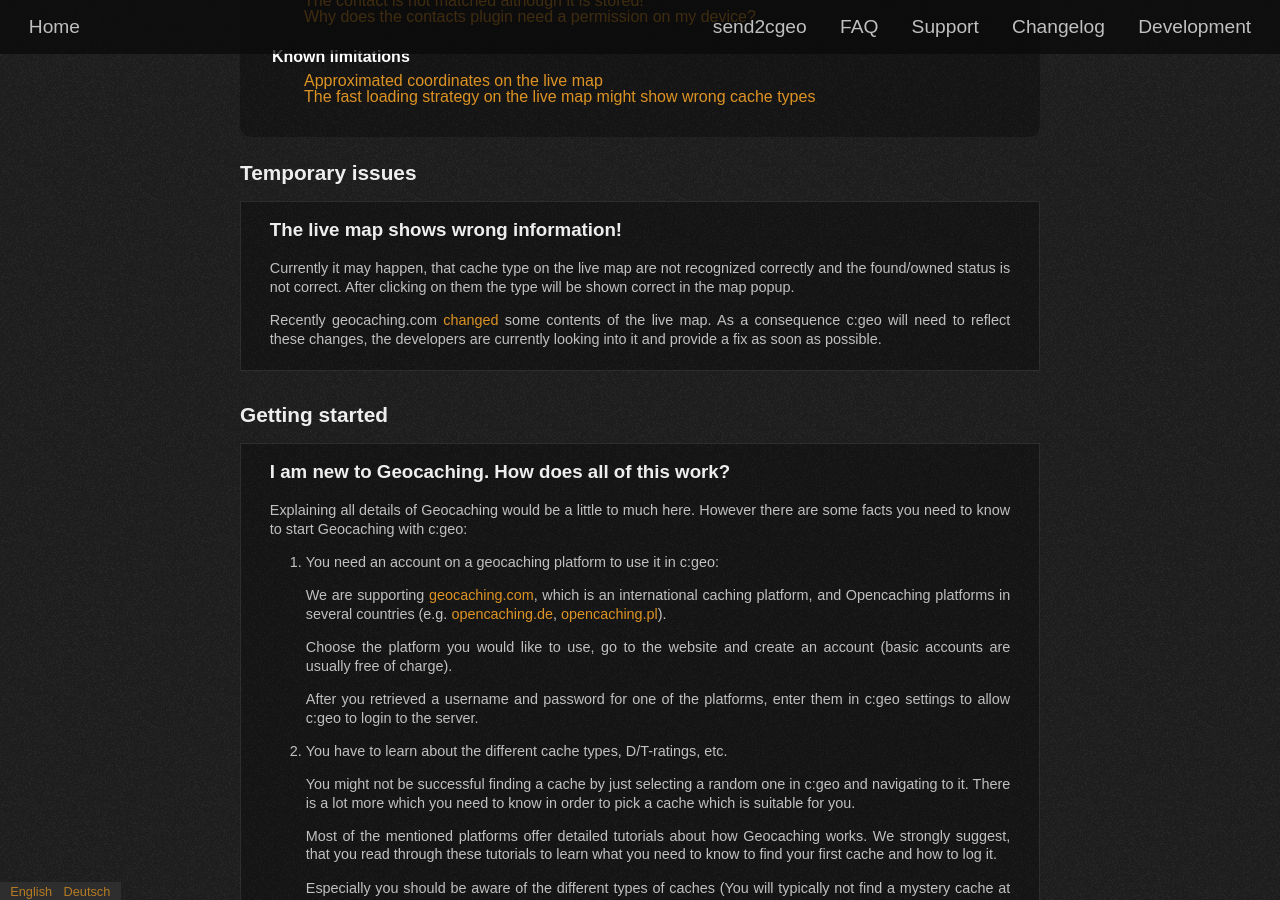
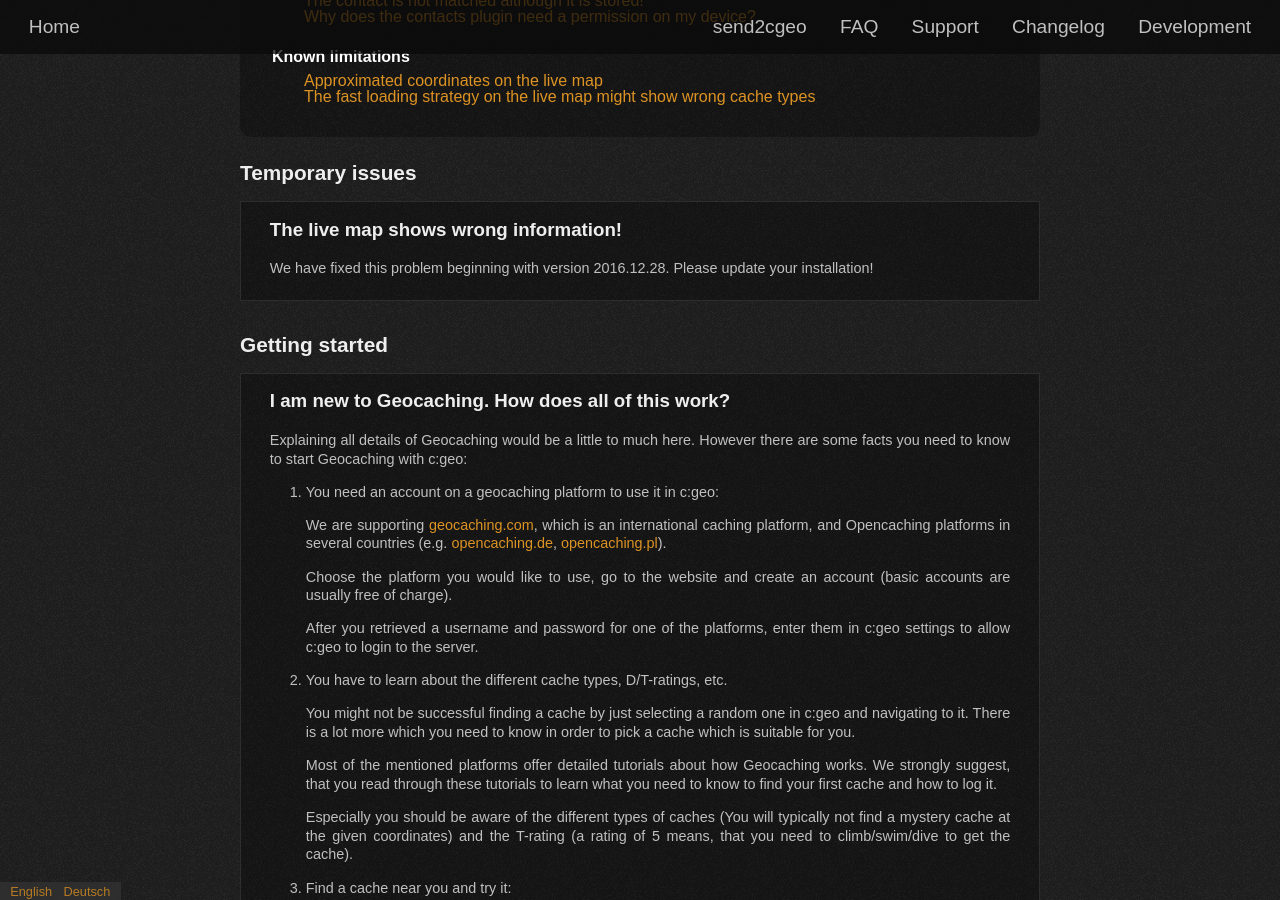
Before and after one commit to cgeo/cgeo.github.io, a Jekyll site: the page built from faq.html, in a window 1280 px wide and 900 px high, scrolled down 2504 px. Built offline with Jekyll 4.4.1, drawn with Linux system fonts in a browser that asks for light colours; some web fonts are replaced.

Commit message:
FAQ: Update temporary problem entry

```diff
--- a/_data/faq.yml
+++ b/_data/faq.yml
@@ -7,17 +7,13 @@
         en:
             title: The live map shows wrong information!
             content: |
-                Currently it may happen, that cache type on the live map are not recognized correctly and the found/owned status is not correct. After clicking on them the type will be shown correct in the map popup.
-
-                Recently geocaching.com [changed](http://forums.groundspeak.com/GC/index.php?s=19bca112f771f2123053d249fadc8e06&showtopic=342292) some contents of the live map.
-                As a consequence c:geo will need to reflect these changes, the developers are currently looking into it and provide a fix as soon as possible.
+                We have fixed this problem beginning with version 2016.12.28.
+                Please update your installation!
         de:
             title: Die Live-Karte zeigt falsche Informationen!
             content: |
-                Derzeit kann es passieren, dass Cache-Typen und der Gefunden/Versteckt-Status auf der Live-Karte nicht korrekt erkannt werden. Nach Klick auf das Symbol wird der Cache-Typ im Popup-Fenster korrekt angezeigt.
-
-                Kürzlich hat geocaching.com einige Inhalte der Live-Karte [geändert](http://forums.groundspeak.com/GC/index.php?s=19bca112f771f2123053d249fadc8e06&showtopic=342292).
-                Als Konsequenz daraus muss auch c:geo diese Änderung abbilden, die Entwickler schauen sich dies gerade an und werden so bald wie möglich eine Korrektur zur Verfügung stellen.
+                Wir haben diesen Fehler beginnend mit Version 2016.12.28 behoben.
+                Bitte aktualisiere deine Installation!
 
 - id: getting-started
   title:
```
